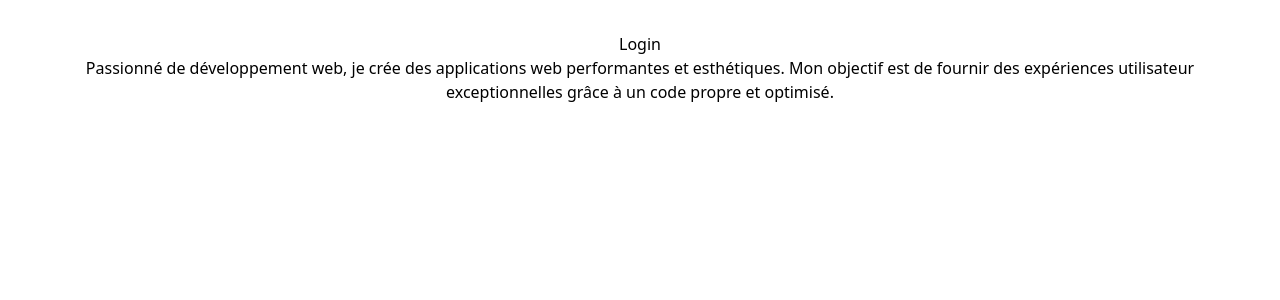
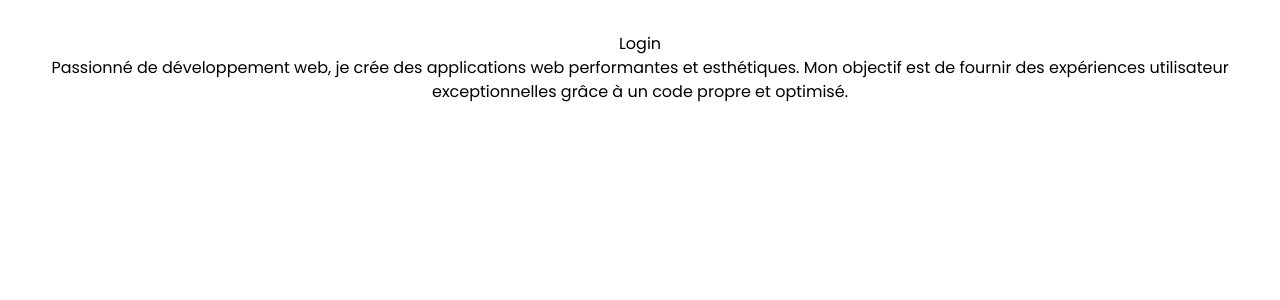
Before and after one commit to documento-teams/documento-front, a React (Vite) app: page /login in a window 1280 px wide. Shown: the top 300 px of the page. Built offline with nearby package versions, Linux system fonts and the light colour scheme; no server answers.

Commit message:
Poppins font added

```diff
--- a/index.html
+++ b/index.html
@@ -5,6 +5,9 @@
     <link rel="icon" type="image/svg+xml" href="/vite.svg" />
     <meta name="viewport" content="width=device-width, initial-scale=1.0" />
     <title>Vite + React + TS</title>
+    <link rel="preconnect" href="https://fonts.googleapis.com">
+    <link rel="preconnect" href="https://fonts.gstatic.com" crossorigin>
+    <link href="https://fonts.googleapis.com/css2?family=Open+Sans:ital,wght@0,300..800;1,300..800&family=Poppins:ital,wght@0,100;0,200;0,300;0,400;0,500;0,600;0,700;0,800;0,900;1,100;1,200;1,300;1,400;1,500;1,600;1,700;1,800;1,900&display=swap" rel="stylesheet">
   </head>
   <body>
     <div id="root"></div>
--- a/src/index.css
+++ b/src/index.css
@@ -1,3 +1,9 @@
 @tailwind base;
 @tailwind components;
 @tailwind utilities;
+
+@layer base {
+  html {
+    font-family: "Poppins", sans-serif;
+  }
+}
```
